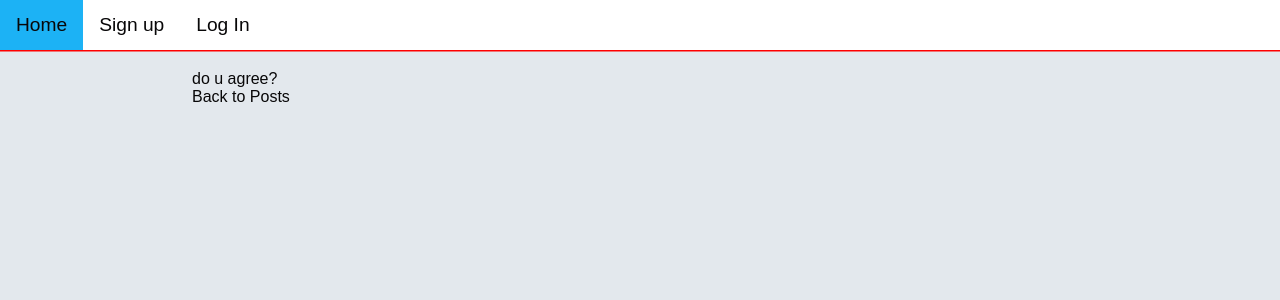
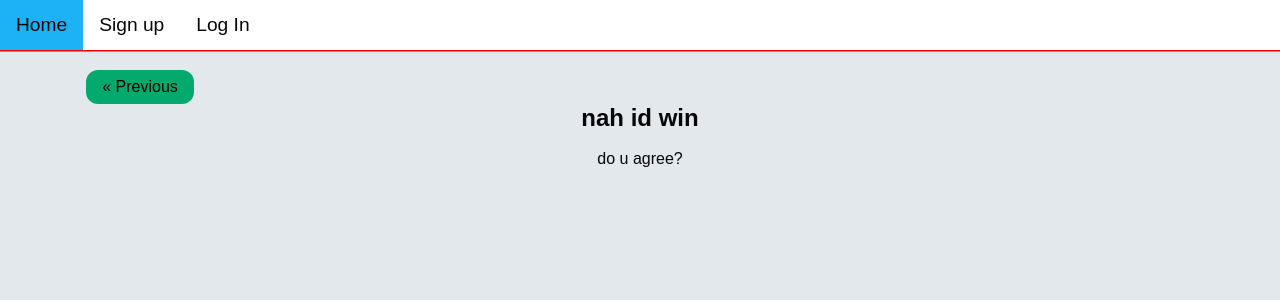
Before and after one commit to golfer69/TT2L-12-Mini-IT-Project-, a Flask app: page /post/1 in a window 1280 px wide. Shown: the top 300 px of the page. Run offline with Flask 3, Linux system fonts and the light colour scheme.

Commit message:
added back buttons to post pages

```diff
--- a/static/style.css
+++ b/static/style.css
@@ -24,7 +24,7 @@
 
 /* Center the entire app container */
 .app {
-  text-align: left;
+  text-align: center;
   margin: 0 auto;  /* Add margin for better centering */
   top: 70px;
   max-width:70%;
@@ -77,11 +77,21 @@ button[type='button']:hover {
 
 .posts-section li {
     border:1px solid black;
-    margin: 10px auto;
+    margin: 10px 0 0;
+    text-align: left;
   }
 
+.posts-section a{
+  text-align: left;
+}
+
+.posts-section {
+  text-align: left;
+}
+
 .posts {
-  margin: 3px auto;
+  margin: 3px 0px;
+  text-align: left;
 }
 .navigation {
   overflow: hidden;
@@ -119,3 +129,19 @@ button[type='button']:hover {
   padding: 6px 18px;
   margin: 30px auto;
 }
+
+.previous-btn {
+  background-color: #04AA6D;
+  color: black;
+  text-decoration: none;
+  display: inline-block;
+  padding: 8px 16px;
+  right: 500px;
+  bottom: 0px;
+  border-radius: 12px;
+}
+.previous-btn:hover {
+  background-color: #000000;
+  color: var(--almost-white);
+
+}
--- a/templates/index.html
+++ b/templates/index.html
@@ -32,11 +32,12 @@
       {% for text in texts %}
       <a class="posts" href="{{ url_for('show_post', post_id=text.id) }}">  <li>
           <h3>{{text.title}}</h3> <br>
-          {{ text.content }}
           {% if text.image_filename %}
             <div style="display: flex; flex-direction: column;">
               <img src="{{ url_for('serve_files', filename=text.image_filename) }}">
             </div>
+            {% else %}
+              {{ text.content }}
           {% endif %}
         </li>
       </a>
--- a/templates/post.html
+++ b/templates/post.html
@@ -24,19 +24,25 @@
 
 
     <div class="app">
+
+        <!-- button to go back -->
+        <a href="{{ url_for('index') }}" class="previous-btn round"> &laquo; Previous </a>
+
+        <!-- display content -->
+        <h2>{{post.title}}</h2> <br>
+        <p>{{ post.content }}</p>
+
         <!-- check if theres img -->
         {% if post.image_filename %}
         <div>
             <img src="{{ url_for('serve_files', filename=post.image_filename) }}">
         </div>
         {% endif %}
-        <!-- display content -->
-        <p>{{ post.content }}</p>
-        <!-- button to go back -->
-        <a href="{{ url_for('index') }}">Back to Posts</a>
+
+        <!-- delete button -->
         {% if current_user.is_authenticated %}
             {% if current_user.id == 5 or current_user.id == 6 %}
-        <!-- delete button -->
+
             <form action="{{ url_for('delete_post', post_id=post.id) }}" method="POST">
                 <button type="submit">Delete</button>
                 {% endif %}
```
Also changed, not shown: instance/data.db, uploads/download_1.jpeg (added).
